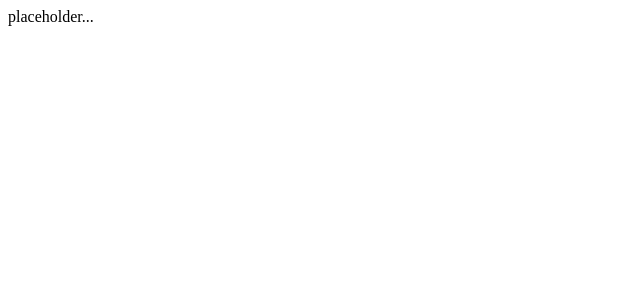
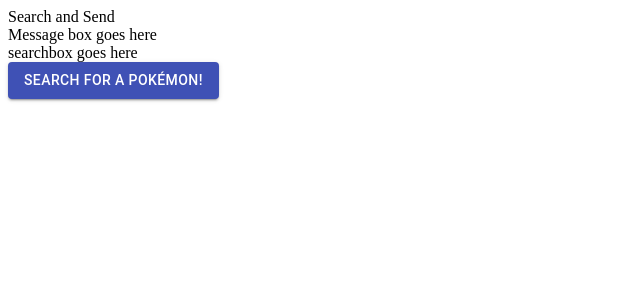
Before and after one commit to itsOrD/khawsar, a React app: page / in a window 1280 px wide. Shown: the top 300 px of the page, without its empty margins (0-640 px from the left). Built offline with nearby package versions, Linux system fonts and the light colour scheme; the HTML template or start-up script is replaced by a standard one.

Commit message:
style and file structure established

```diff
--- a/client/src/components/App.jsx
+++ b/client/src/components/App.jsx
@@ -1,4 +1,8 @@
 import React from 'react';
+import Title from './Title.jsx';
+import Message from './Message.jsx';
+import Search from './Search.jsx';
+import Button from '@material-ui/core/Button';
 
 class App extends React.Component {
   constructor(props) {
@@ -15,7 +19,12 @@
 
     return (
       <div>
-        placeholder...
+        <Title />
+        <Message />
+        <Search />
+        <Button variant="contained" color="primary">
+          Search for a Pokémon!
+        </Button>
       </div>
     )
   }
--- /dev/null
+++ b/client/src/components/Message.jsx
@@ -0,0 +1,21 @@
+import React from 'react';
+
+class Message extends React.Component {
+  constructor(props) {
+    super(props);
+    this.state = {
+      result: false
+    }
+  }
+
+  render() {
+    //
+    return (
+      <div>
+        Message box goes here
+      </div>
+    )
+  }
+};
+
+export default Message;
--- /dev/null
+++ b/client/src/components/Search.jsx
@@ -0,0 +1,21 @@
+import React from 'react';
+
+class Search extends React.Component {
+  constructor(props) {
+    super(props);
+    this.state = {
+      result: false
+    }
+  }
+
+  render() {
+    //
+    return (
+      <div>
+        searchbox goes here
+      </div>
+    )
+  }
+};
+
+export default Search;
--- /dev/null
+++ b/client/src/components/Title.jsx
@@ -0,0 +1,9 @@
+import React from 'react';
+
+const Title = () => (
+  <div>
+    Search and Send
+  </div>
+);
+
+export default Title;
--- a/package.json
+++ b/package.json
@@ -19,6 +19,8 @@
   },
   "homepage": "https://github.com/itsOrD/khawsar#readme",
   "dependencies": {
+    "@material-ui/core": "^4.8.2",
+    "@material-ui/icons": "^4.5.1",
     "jquery": "^3.4.1",
     "react": "^16.12.0",
     "react-dom": "^16.12.0"
```
Also changed, not shown: 5 other files (tests, documents, lock files or other folders).
